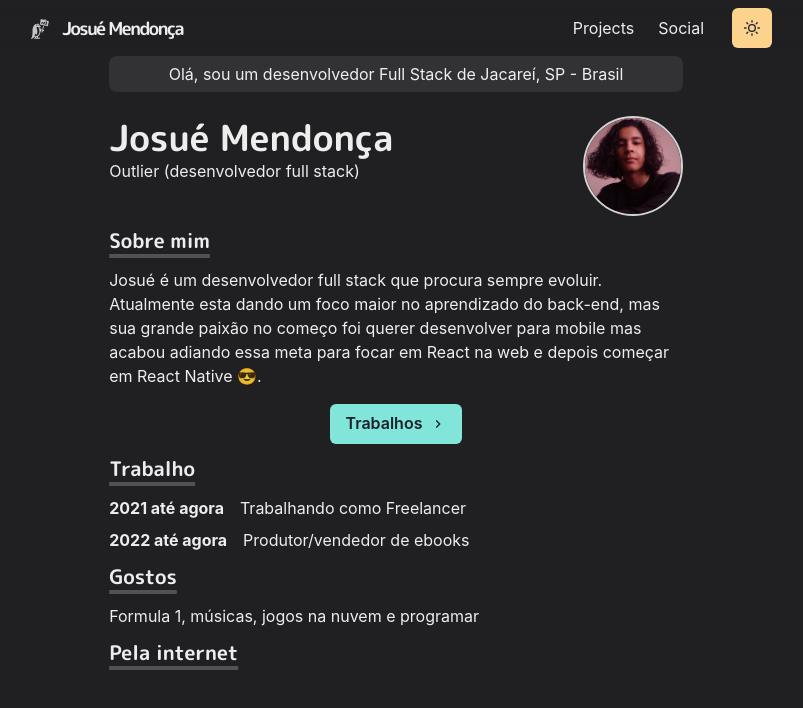
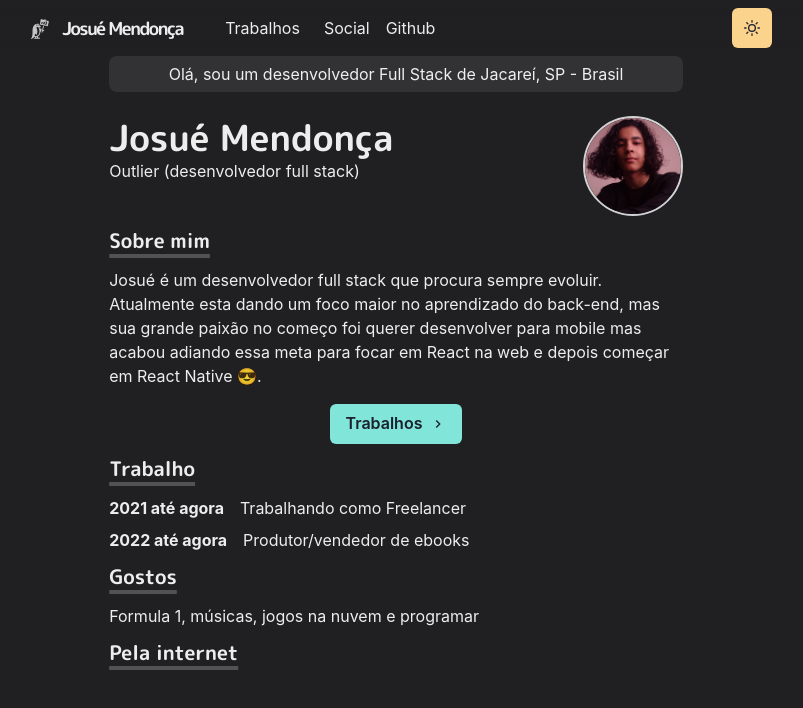
Before and after one commit to josuenm/simple-portfolio, a Next.js app: page / in a window 1280 px wide. Shown: the top 708 px of the page, without its empty margins (244-1047 px from the left). Built offline with nearby package versions, Linux system fonts and the light colour scheme.

Commit message:
Link para o github

```diff
--- a/src/components/navbar.tsx
+++ b/src/components/navbar.tsx
@@ -29,7 +29,7 @@ interface NavbarProps {
 
 const LinkItem = ({ href, path, children }: LinkItemProps) => {
   const active = path === href
-  const inactiveColor = useColorModeValue('gray.200', 'whiteAlpha.900')
+  const inactiveColor = useColorModeValue('gray.900', 'whiteAlpha.900')
 
   return (
     <NextLink href={href}>
@@ -37,6 +37,7 @@ const LinkItem = ({ href, path, children }: LinkItemProps) => {
         p={2}
         bg={active ? 'glassTeal' : undefined}
         color={active ? '#202023' : inactiveColor}
+        borderRadius={5}
       >
         {children}
       </Link>
@@ -64,9 +65,9 @@ const Navbar = (props: NavbarProps) => {
         flexWrap='wrap'
         alignItems='center'
         justifyContent='space-between'
-        gap={5}
+        gap={6}
       >
-        <Flex alignItems='center' flex={1}>
+        <Flex alignItems='center'>
           <Heading as='h1' size='lg' letterSpacing='tighter'>
             <Logo />
           </Heading>
@@ -74,16 +75,26 @@ const Navbar = (props: NavbarProps) => {
         <Stack
           direction={{ base: 'column', md: 'row' }}
           display={{ base: 'none', md: 'flex' }}
+          flex={1}
           width={{ base: 'full', md: 'auto' }}
           alignItems='center'
           mt={{ base: 4, md: 0 }}
         >
-          <LinkItem href='/projects' path={path}>
-            Projects
+          <LinkItem href='/works' path={path}>
+            Trabalhos
           </LinkItem>
           <LinkItem href='/social' path={path}>
             Social
           </LinkItem>
+          <NextLink href=''>
+            <Link
+              color={useColorModeValue('gray.900', 'whiteAlpha.900')}
+              href='https://github.com/josuenm'
+              target='_blank'
+            >
+              Github
+            </Link>
+          </NextLink>
         </Stack>
 
         <Flex align='center'>
@@ -94,6 +105,8 @@ const Navbar = (props: NavbarProps) => {
                 as={IconButton}
                 icon={<HamburgerIcon />}
                 variant='outline'
+                borderWidth={2}
+                borderColor={useColorModeValue('#ddd', '#454545')}
                 arial-label='Opções'
               />
               <MenuList>
```
